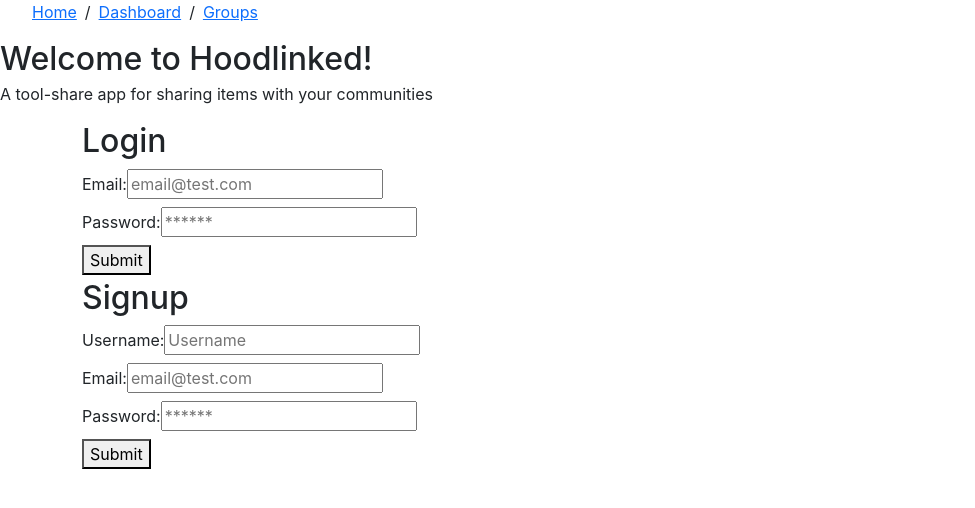
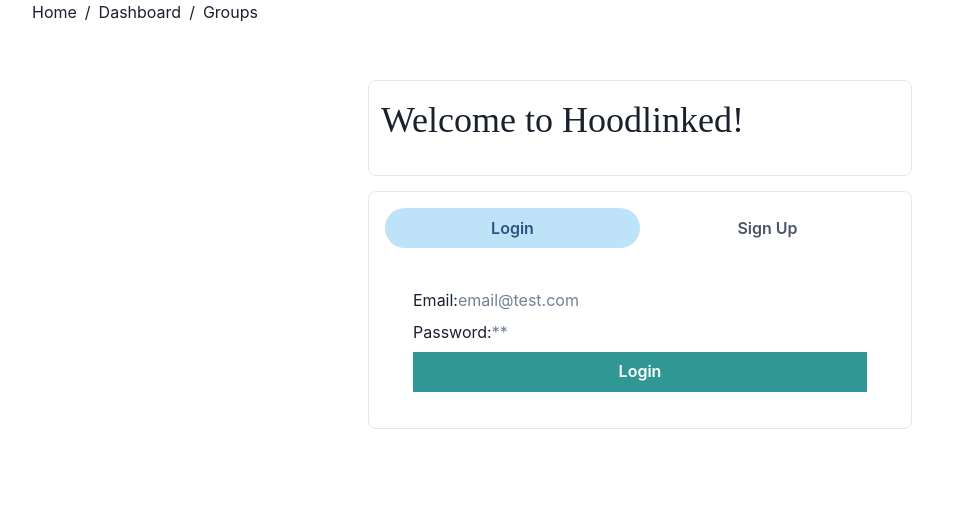
Before and after one commit to hoodlinked/hoodlinked, a React (Create React App) app in the folder client/: page / in a window 1280 px wide. Shown: the top 508 px of the page, without its empty margins (0-975 px from the left). Built offline with nearby package versions, Linux system fonts and the light colour scheme.

Commit message:
added styling to home and some buttons

```diff
--- a/client/src/Pages/Groups.js
+++ b/client/src/Pages/Groups.js
@@ -5,6 +5,7 @@
   } from '@chakra-ui/react'
 
   import Cards from '../components/Cards'
+import Join from '../components/Join'
 
 
   export default function Dashboard() {
@@ -16,7 +17,10 @@
             A tool-share app for sharing items with your communities
           </Text>
         </Box>
-        <Cards />
+        <Cards>
+                  {/* <Join /> */}
+        </Cards>
+
       </>
 
     )
--- a/client/src/Pages/Home.js
+++ b/client/src/Pages/Home.js
@@ -2,7 +2,16 @@
   Heading,
   Box,
   Text,
+  Flex,
+  Spacer,
+  Tab,
+  TabList,
+  TabPanel,
+  TabPanels,
+  Tabs,
+
 } from '@chakra-ui/react'
+import {Container} from '@chakra-ui/react'
 import React from "react";
 import { useNavigate } from "react-router-dom";
 import LoginForm from '../components/LoginForm'
@@ -13,17 +22,40 @@
 export default function Home() {
   const navigate = useNavigate();
 
-  return (
-    <div>
-      <Box maxW='32rem'>
-        <Heading mb={4}>Welcome to Hoodlinked!</Heading>
-        <Text fontSize='xl'>
-          A tool-share app for sharing items with your communities
-        </Text>
-      </Box>
-      <LoginForm />
-      <SignUp />
-    </div>
 
-  )
+
+return (
+  <Container maxW="xl" centerContent>
+    <Box
+      d="flex"
+      justifyContent="center"
+      p={3}
+      bg="white"
+      w="100%"
+      m="40px 0 15px 0"
+      borderRadius="lg"
+      borderWidth="1px"
+    >
+      <Text fontSize="4xl" fontFamily="Work sans">
+      Welcome to Hoodlinked!
+      </Text>
+    </Box>
+    <Box bg="white" w="100%" p={4} borderRadius="lg" borderWidth="1px">
+      <Tabs isFitted variant="soft-rounded">
+        <TabList mb="1em">
+          <Tab>Login</Tab>
+          <Tab>Sign Up</Tab>
+        </TabList>
+        <TabPanels>
+          <TabPanel>
+          <LoginForm />
+          </TabPanel>
+          <TabPanel>
+          <SignUp />
+          </TabPanel>
+        </TabPanels>
+      </Tabs>
+    </Box>
+  </Container>
+);
 }
--- a/client/src/components/AddLibrary.js
+++ b/client/src/components/AddLibrary.js
@@ -2,8 +2,10 @@
 import { useMutation } from '@apollo/client';
 import auth from '../utils/auth';
 import { CREATE_LIBRARY } from '../utils/mutations';
+import { Button,}
+  from "@chakra-ui/react";
 
-function AddLibrary () {
+function AddLibrary() {
 
     const libraryName = document.getElementById('libraryName')
 
@@ -31,7 +33,7 @@
 
     return (
         <>
-        <div className="container my-1">
+            <div className="container my-1">
                 <h5>Create a new group for people in your community to join</h5>
                 <div className="col-lg">
                     <form onSubmit={handleFormSubmit}>
@@ -48,7 +50,8 @@
                             />
                         </div>
                         <div className="form-group mb-3">
-                            <button type="submit">Add Group</button>
+                            <Button colorScheme='blue'
+                                type="submit">Add Group</Button>
                         </div>
                     </form>
                 </div>
--- a/client/src/components/Item.js
+++ b/client/src/components/Item.js
@@ -2,6 +2,7 @@
 import { useMutation } from '@apollo/client';
 import auth from '../utils/auth';
 import { ADD_ITEM } from '../utils/mutations';
+import { Button } from '@chakra-ui/react'
 
 function Item() {
 
@@ -85,7 +86,7 @@
                             />
                         </div> */}
                         <div className="form-group mb-3">
-                            <button type="submit">Add Item</button>
+                            <Button colorScheme='blue'type="submit">Add Item</Button>
                         </div>
                     </form>
                 </div>
--- /dev/null
+++ b/client/src/components/Join.js
@@ -0,0 +1,51 @@
+// import { Container } from '@chakra-ui/react';
+// import React from 'react';
+// import emailjs from '@emailjs/browser';
+// import React, { useState, useRef } from 'react';
+
+// const Join = () => {
+//     const form = useRef();
+
+//     const [done, setDone] = useState(false);
+//     const [nameError, setNameError] = useState(false);
+//     const [emailError, setEmailError] = useState(false);
+//     const [messageError, setMessageError] = useState(false);
+
+//     const sendEmail = (e) => {
+//       e.preventDefault();
+
+//       if (!form.current.checkValidity()) {
+//         // If form is invalid, set the validation errors for each field
+//         setNameError(form.current.user_name.validity.valueMissing);
+//         setEmailError(form.current.user_email.validity.valueMissing || form.current.user_email.validity.typeMismatch);
+//         setMessageError(form.current.message.validity.valueMissing);
+//         return;
+//       }
+
+//       emailjs.sendForm('service_v5g9pzq', 'template_dtf59g6', form.current, '1gWbm3SKfr_vcTr1n')
+//         .then((result) => {
+//           console.log(result.text);
+//           setDone(true);
+//         }, (error) => {
+//           console.log(error.text);
+//         });
+//     };
+
+//     return (
+
+//         <Container>
+//             <Text>
+//                 This sofa is perfect for modern tropical spaces, baroque inspired
+//                 spaces, earthy toned spaces and for people who love a chic design with a
+//                 sprinkle of vintage design.
+//             </Text>
+//             <Button onClick={handleClick} variant='solid' colorScheme='blue'>
+//                 Email owner to join group
+//             </Button>
+//         </Container>
+
+//     );
+
+// }
+
+// export default Join
--- a/client/src/components/LoginForm.js
+++ b/client/src/components/LoginForm.js
@@ -4,6 +4,12 @@
 import { LOGIN_USER } from '../utils/mutations';
 import auth from '../utils/auth';
 import { useNavigate } from "react-router-dom";
+import {
+  useToast, Button, FormControl, FormLabel, Input, InputGroup, InputRightElement,
+  VStack,
+}
+  from "@chakra-ui/react";
+
 
 
 const LoginForm = () => {
@@ -34,11 +40,9 @@
       [name]: value,
     });
   };
-
   return (
     <div className="container my-1">
 
-      <h2>Login</h2>
       <form onSubmit={handleFormSubmit}>
         <div className="flex-row space-between my-2">
           <label htmlFor="email">Email:</label>
@@ -53,7 +57,7 @@
         <div className="flex-row space-between my-2">
           <label htmlFor="pwd">Password:</label>
           <input
-            placeholder="******"
+            placeholder="**"
             name="password"
             type="password"
             id="pwd"
@@ -66,7 +70,15 @@
           </div>
         ) : null}
         <div className="flex-row flex-end">
-          <button >Submit</button>
+        <Button
+                borderRadius={0}
+                type="submit"
+                variant="solid"
+                colorScheme="teal"
+                width="full"
+              >
+               Login
+              </Button>
         </div>
       </form>
     </div>
--- a/client/src/components/SignUp.js
+++ b/client/src/components/SignUp.js
@@ -4,6 +4,11 @@
 import Auth from '../utils/auth';
 import { ADD_USER } from '../utils/mutations';
 import { useNavigate } from "react-router-dom";
+import {
+  useToast, Button, FormControl, FormLabel, Input, InputGroup, InputRightElement,
+  VStack,
+}
+from "@chakra-ui/react";
 
 function SignUp(props) {
   const [formState, setFormState] = useState({ email: '', password: '' });
@@ -41,7 +46,6 @@
   return (
     <div className="container my-1">
 
-      <h2>Signup</h2>
       <form onSubmit={handleFormSubmit}>
         <div className="flex-row space-between my-2">
           <label htmlFor="username">Username:</label>
@@ -66,7 +70,7 @@
         <div className="flex-row space-between my-2">
           <label htmlFor="pwd">Password:</label>
           <input
-            placeholder="******"
+            placeholder="**"
             name="password"
             type="password"
             id="pwd"
@@ -74,7 +78,15 @@
           />
         </div>
         <div className="flex-row flex-end">
-          <button>Submit</button>
+        <Button
+                borderRadius={0}
+                type="submit"
+                variant="solid"
+                colorScheme="teal"
+                width="full"
+              >
+                Submit
+              </Button>
         </div>
       </form>
     </div>
--- a/client/src/index.js
+++ b/client/src/index.js
@@ -5,11 +5,14 @@
 import './index.css';
 import App from './App';
 import { BrowserRouter } from 'react-router-dom';
+import { ChakraProvider } from '@chakra-ui/react';
 
 
 ReactDOM.render(
   <BrowserRouter>
+  <ChakraProvider>
     <App />
+    </ChakraProvider>
   </BrowserRouter>,
   document.getElementById('root')
 );
```
Also changed, not shown: client/src/components/Cards.js (+1 -31 lines).
